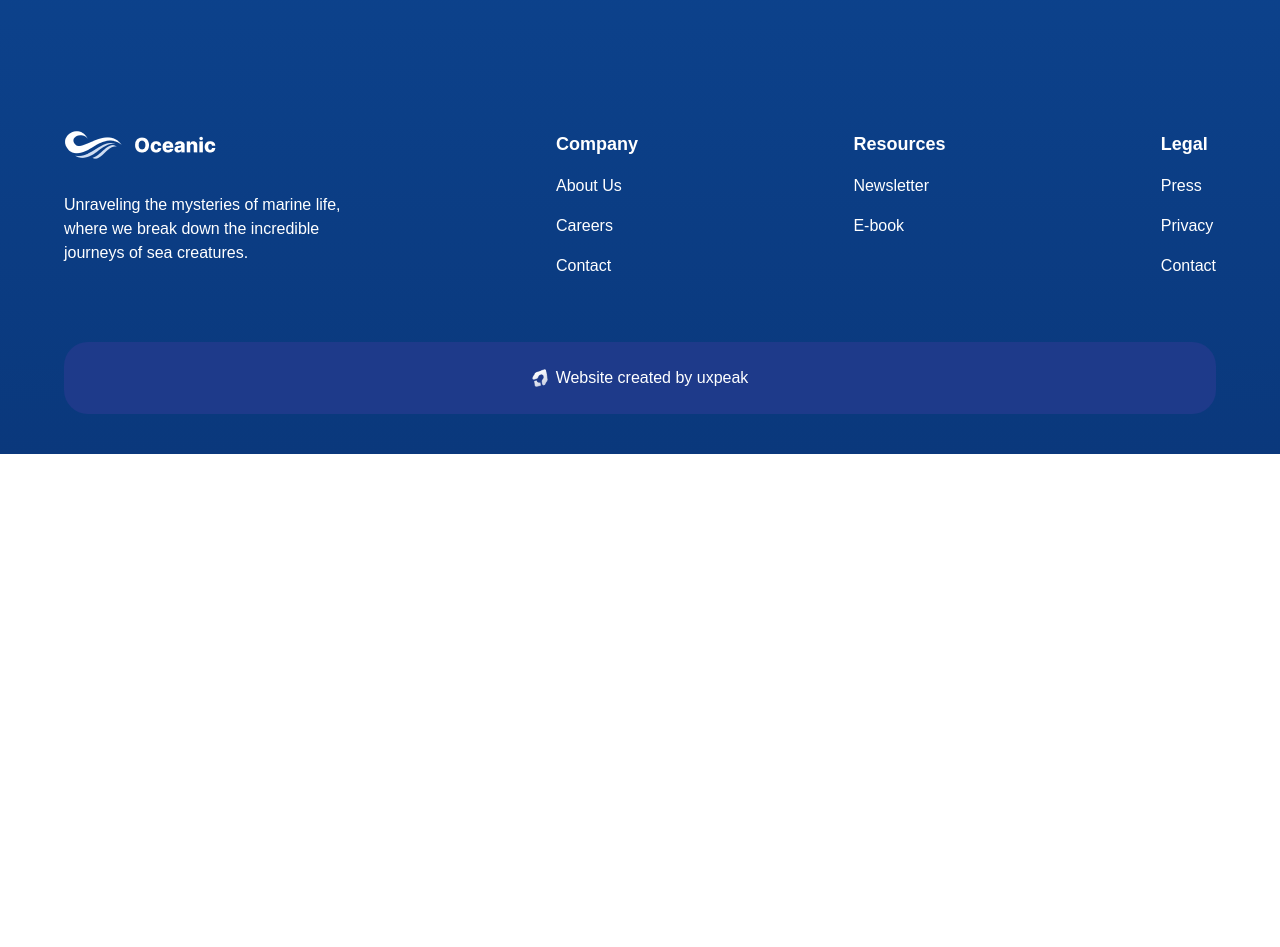
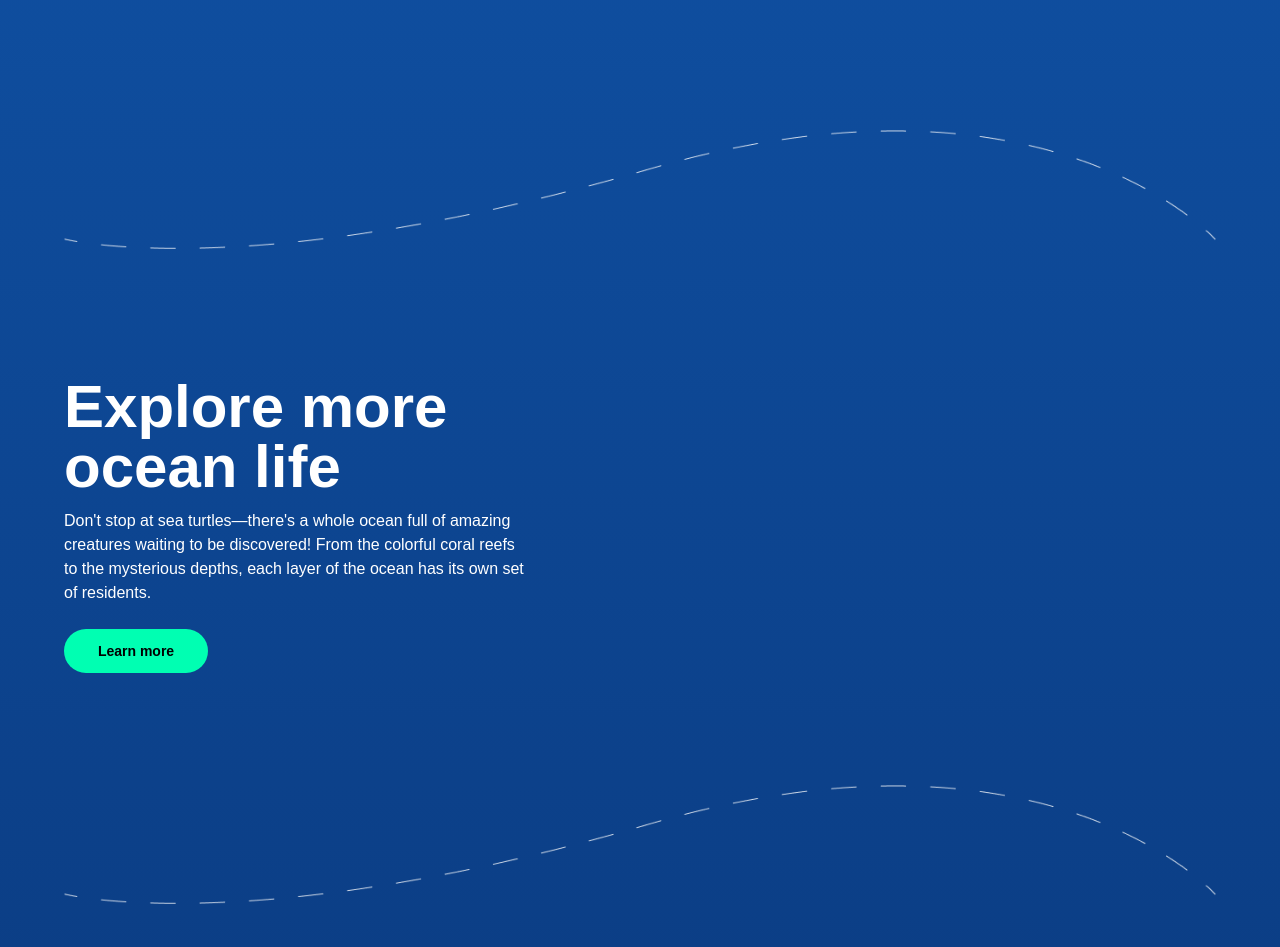
Before and after one commit to KalpitChandekar/sea-turtles, a Next.js app: page / in a window 1280 px wide. Shown: the part 2405-3352 px from the top of the page. Before the commit the page ends 2859 px from the top, so only its background shows below. Built offline with nearby package versions, Linux system fonts and the light colour scheme.

Commit message:
[feat]: create Explore section

```diff
--- a/src/app/page.js
+++ b/src/app/page.js
@@ -4,6 +4,7 @@ import Fact1 from "@/components/Fact1";
 import Fact2 from "@/components/Fact2";
 import Footer from "@/components/Footer";
 import Fact3 from "@/components/Fact3";
+import Explore from "@/components/Explore";
 
 const page = () => {
   return (
@@ -13,6 +14,7 @@ const page = () => {
       <Fact1 />
       <Fact2 />
       <Fact3 />
+      <Explore />
       <Footer />
     </main>
   );
--- /dev/null
+++ b/src/components/Explore.js
@@ -0,0 +1,37 @@
+import Image from "next/image";
+import Button from "./Button";
+
+const Explore = () => {
+  return (
+    <div className="max-w-6xl mx-auto">
+      <Image
+        src="/line3.png"
+        alt="line"
+        height={136}
+        width={1316}
+        className="my-32"
+      />
+      <div className="w-[40%]">
+        <h2 className="my-3 text-6xl font-semibold">Explore more ocean life</h2>
+        <p className=" ">
+          Don't stop at sea turtles—there's a whole ocean full of amazing
+          creatures waiting to be discovered! From the colorful coral reefs to
+          the mysterious depths, each layer of the ocean has its own set of
+          residents.
+        </p>
+        <div>
+          <Button />
+        </div>
+      </div>
+
+      <Image
+        src="/line3.png"
+        alt="line"
+        height={136}
+        width={1316}
+        className="my-28"
+      />
+    </div>
+  );
+};
+export default Explore;
--- a/src/components/Fact1.js
+++ b/src/components/Fact1.js
@@ -6,7 +6,7 @@ const Fact1 = () => {
       <div className="flex justify-center w-1/2">
         <Image
           src="/line1.png"
-          alt="facts"
+          alt="line"
           height={316}
           width={466}
           className="w-56 absolute -bottom-60"
--- a/src/components/Fact2.js
+++ b/src/components/Fact2.js
@@ -19,7 +19,7 @@ const Fact2 = () => {
       <div className="w-1/2">
         <Image
           src="/line2.png"
-          alt="facts"
+          alt="line2"
           height={284}
           width={605}
           className="w-44 absolute right-80 -bottom-64"
```
